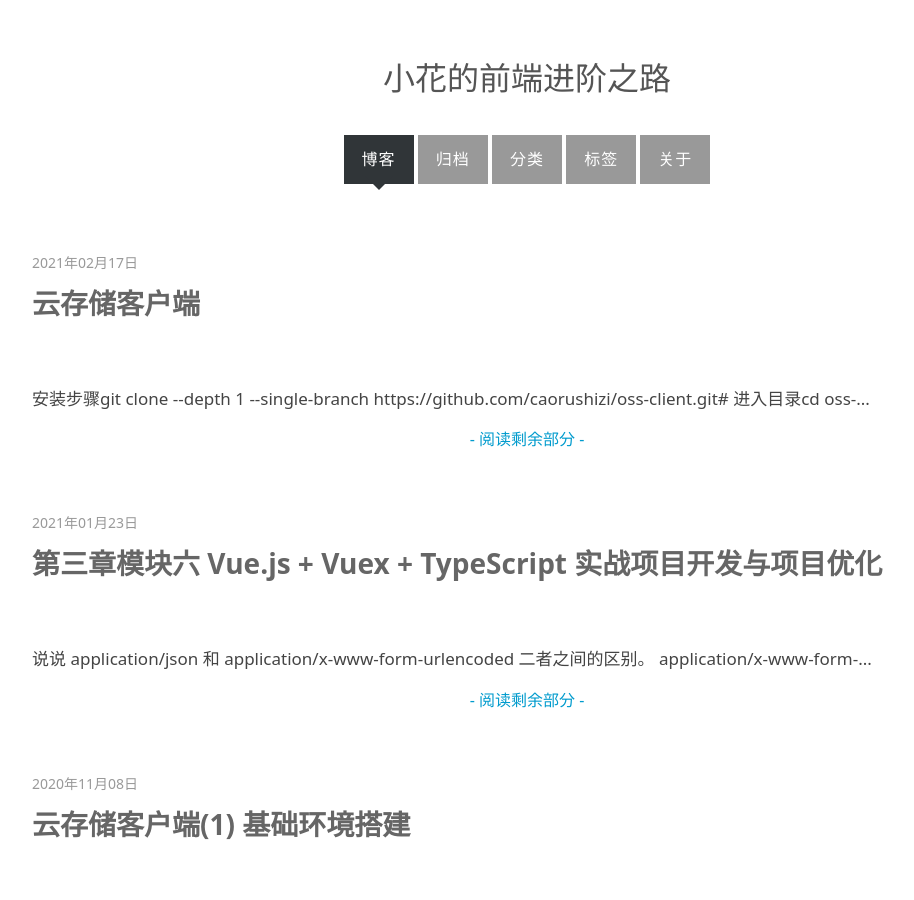
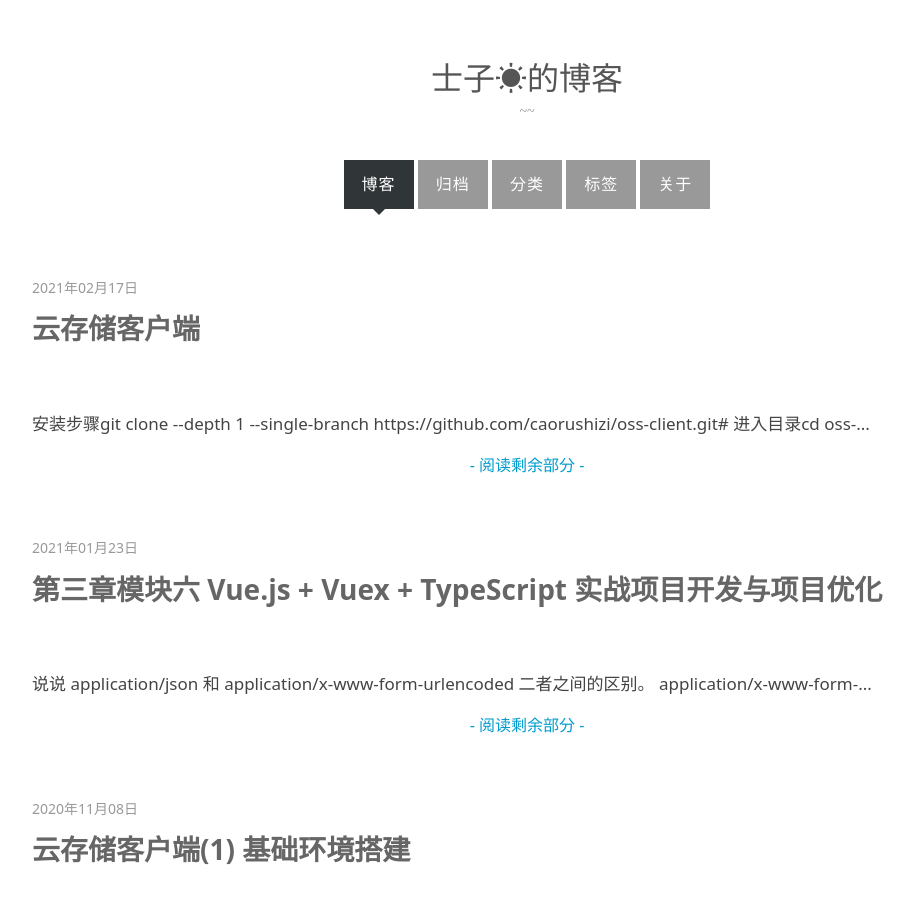
Before and after one commit to zlbcc/caorushizi.github.io, a Jekyll site: the page built from index.html, in a window 1280 px wide and 900 px high. Shown: the whole window, without its empty margins (113-1027 px from the left). Built offline with Jekyll 4.4.1, drawn with Linux system fonts in a browser that asks for light colours; the list of posts is cut into pages by our own code; comment, search, counter and statistics services are not loaded.

Commit message:
fix: 修改一些问题

```diff
--- a/_config.yml
+++ b/_config.yml
@@ -3,10 +3,10 @@
 #
 
 # Name of your site (displayed in the header)
-name: 小花的前端进阶之路
+name: 士子☀的博客
 
 # Short bio or description (displayed in the header)
-description:
+description: ~~
 
 # URL of your avatar or profile pic (you could use your GitHub profile pic)
 avatar:
--- a/_layouts/default.html
+++ b/_layouts/default.html
@@ -77,10 +77,5 @@
 
 {% include analytics.html %}
 
-<script type="text/javascript"
-        color="220,220,220" opacity='0.7' zIndex="-2" count="200"
-        src="//cdn.bootcss.com/canvas-nest.js/1.0.0/canvas-nest.min.js">
-</script>
-
 </body>
 </html>
```
Also changed, not shown: about.html (+1 -12 lines).
